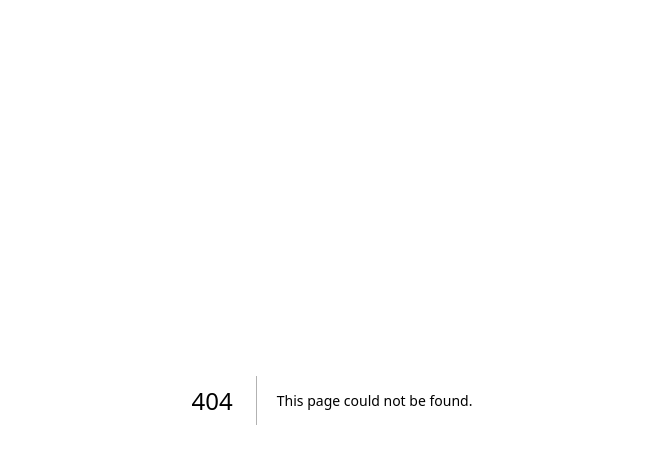
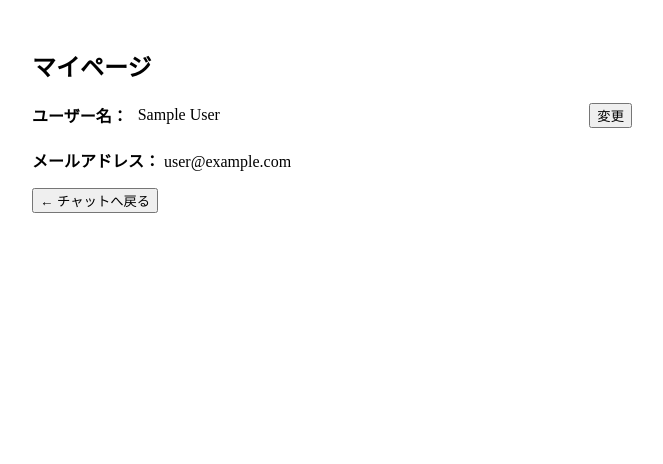
Before and after one commit to itc-s24022/chatapp, a Next.js app: page /mypage in a window 1280 px wide. Before the commit this address had no page. Shown: the top 464 px of the page, without its empty margins (308-971 px from the left). Built offline with nearby package versions, Linux system fonts and the light colour scheme; no server answers; sample sign-in values are in the browser's storage.

Commit message:
maypage追加

```diff
--- /dev/null
+++ b/pages/mypage.js
@@ -0,0 +1,82 @@
+import { useEffect, useState } from "react";
+import { onAuthStateChanged, updateProfile } from "firebase/auth";
+import { auth } from "../lib/firebase";
+import { useRouter } from "next/router";
+
+export default function MyPage() {
+    const [user, setUser] = useState(null);
+    const [editing, setEditing] = useState(false); // 編集モードかどうか
+    const [newName, setNewName] = useState("");
+    const router = useRouter();
+
+    useEffect(() => {
+        const unsubscribe = onAuthStateChanged(auth, (currentUser) => {
+            if (currentUser) {
+                setUser(currentUser);
+                setNewName(currentUser.displayName || "");
+            } else {
+                router.push("/login");
+            }
+        });
+        return () => unsubscribe();
+    }, [router]);
+
+    if (!user) return null;
+
+    const handleUpdateName = async () => {
+        if (!newName.trim()) {
+            alert("ユーザー名を入力してください");
+            return;
+        }
+
+        try {
+            await updateProfile(auth.currentUser, {
+                displayName: newName.trim(),
+            });
+            alert("ユーザー名を更新しました！");
+            setUser({ ...user, displayName: newName.trim() });
+            setEditing(false); // 編集モード解除
+        } catch (error) {
+            console.error("更新エラー:", error);
+            alert("ユーザー名の更新に失敗しました");
+        }
+    };
+
+    return (
+        <div style={{ padding: 20, maxWidth: 600, margin: "0 auto" }}>
+            <h2>マイページ</h2>
+
+            <div style={{ display: "flex", alignItems: "center", gap: 10, marginBottom: 20 }}>
+                <strong>ユーザー名：</strong>
+                {editing ? (
+                    <>
+                        <input
+                            type="text"
+                            value={newName}
+                            onChange={(e) => setNewName(e.target.value)}
+                            placeholder="新しいユーザー名"
+                            style={{ flex: 1, padding: 8 }}
+                        />
+                        <button onClick={handleUpdateName} style={{ marginLeft: 10 }}>
+                            更新
+                        </button>
+                        <button onClick={() => setEditing(false)} style={{ marginLeft: 5 }}>
+                            キャンセル
+                        </button>
+                    </>
+                ) : (
+                    <>
+                        <span style={{ flex: 1 }}>{user.displayName || "匿名"}</span>
+                        <button onClick={() => setEditing(true)} style={{ marginLeft: 10 }}>
+                            変更
+                        </button>
+                    </>
+                )}
+            </div>
+
+            <p><strong>メールアドレス：</strong> {user.email}</p>
+
+            <button onClick={() => router.push("/")}>← チャットへ戻る</button>
+        </div>
+    );
+}
```
Also changed, not shown: pages/index.js (+34 -8 lines).
